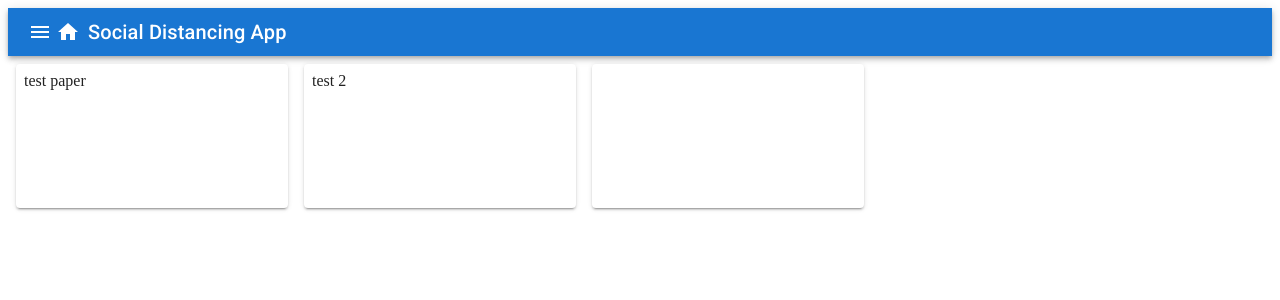
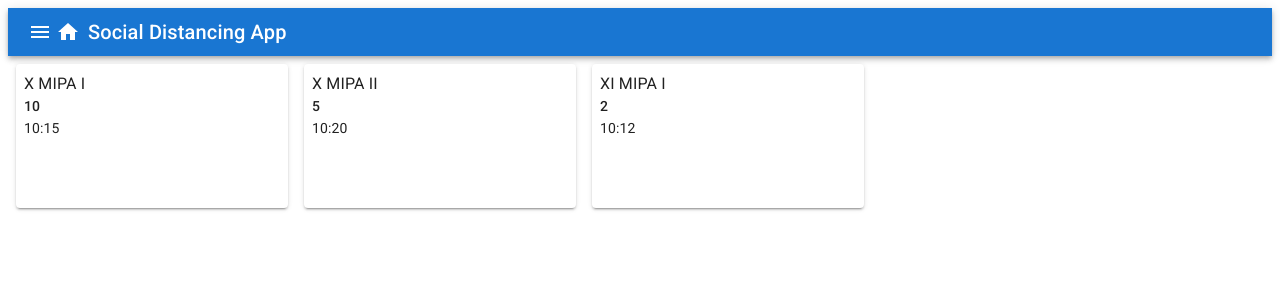
Before and after one commit to jonathanrichardl/SocialDistancingWatch-Frontend, a React (Create React App) app: page /components/Home in a window 1280 px wide. Shown: the top 300 px of the page. Built offline with nearby package versions, Linux system fonts and the light colour scheme.

Commit message:
delete home button, made dataitem more modular

```diff
--- a/src/App.js
+++ b/src/App.js
@@ -12,6 +12,10 @@ import {useState} from 'react';
 //spsekek
 function App() {
   const [isMenuOpen, setMenuOpen] = useState(false);
+
+  const mockdata=[{kelas: "X MIPA I", violation: 10, timestamp: "10:15"},
+                  {kelas: "X MIPA II", violation: 5, timestamp: "10:20"},
+                  {kelas: "XI MIPA I", violation: 2, timestamp: "10:12"}];
   return (
     <Router>
       <Navbar openMenu={setMenuOpen}/>
@@ -24,7 +28,7 @@ function App() {
             <About />
           </Route>
           <Route path='/components/Home' >
-            <Home/>
+            <Home data={mockdata}/>
           </Route>
           <Route path='/components/DataDisplay' component={DataDisplay}/>
       </Switch>
--- /dev/null
+++ b/src/components/Home/DataItem.js
@@ -0,0 +1,20 @@
+import React from 'react'
+import { Paper, Typography } from '@mui/material';
+
+function DataItem({kelas, violation, timestamp}){
+    return(
+        <Paper elevation={2} className={"panels"} >
+            <Typography variant="body1" component="div">
+                {kelas}
+            </Typography>
+            <Typography variant="subtitle2" component="div">
+                {violation}
+            </Typography>
+            <Typography variant="body2" component="div">
+                {timestamp}
+            </Typography>
+        </Paper>
+    );
+}
+
+export default DataItem;
--- a/src/components/Home/Home.css
+++ b/src/components/Home/Home.css
@@ -4,12 +4,15 @@
     height: 128px;
     padding: 8px;
     border-radius: 8px;
-    display: inline-flex;
+    display: inline-block;
+    flex-wrap:nowrap;
+    flex-shrink:0;
 }
 .topbar{
     height:260px;
-    width:90%;
-    overflow: auto;
-    display: inline-flex;
+    overflow-x:auto;
+    display: flex;
     flex-direction: row;
+    max-height: 180px;
+
 }
--- a/src/components/Home/Home.js
+++ b/src/components/Home/Home.js
@@ -1,18 +1,14 @@
 
 import React from 'react'
-import { Paper } from '@mui/material';
+import DataItem from "./DataItem.js"
 import "./Home.css"
-function Home(){
-
+function Home({data}){
+    const papers=data.map(item=>(
+        <DataItem kelas={item.kelas} violation={item.violation} timestamp={item.timestamp}/>
+    ));
     return(
         <div className={"topbar"}>
-            <Paper elevation={2} className={"panels"} >
-                test paper
-            </Paper>
-            <Paper elevation={2} className={"panels"}>
-                test 2
-            </Paper>
-            <Paper elevation={2} className={"panels"}/>
+            {papers}
         </div>
     );
 }
--- a/src/components/navbar/NavigationBar.js
+++ b/src/components/navbar/NavigationBar.js
@@ -1,4 +1,4 @@
-import {AppBar, Toolbar, IconButton} from '@mui/material';
+import {AppBar, Toolbar, IconButton, ButtonBase} from '@mui/material';
 import {Link} from 'react-router-dom';
 import MenuIcon from '@mui/icons-material/Menu';
 import HomeIcon from '@mui/icons-material/Home';
@@ -15,9 +15,11 @@ function Navbar({openMenu}){
                 <IconButton component={Link} to="/components/Home"  edge="start" color="inherit" aria-label="Home">
                     <HomeIcon/>
                 </IconButton>
-                <Typography variant="h6" component="div">
-                    Social Distancing App
-                </Typography>
+                <ButtonBase variant="text" component={Link} to="/components/Home">
+                    <Typography variant="h6" component="div">
+                        Social Distancing App
+                    </Typography>
+                </ButtonBase>
             </Toolbar>
         </AppBar>
     );
```
